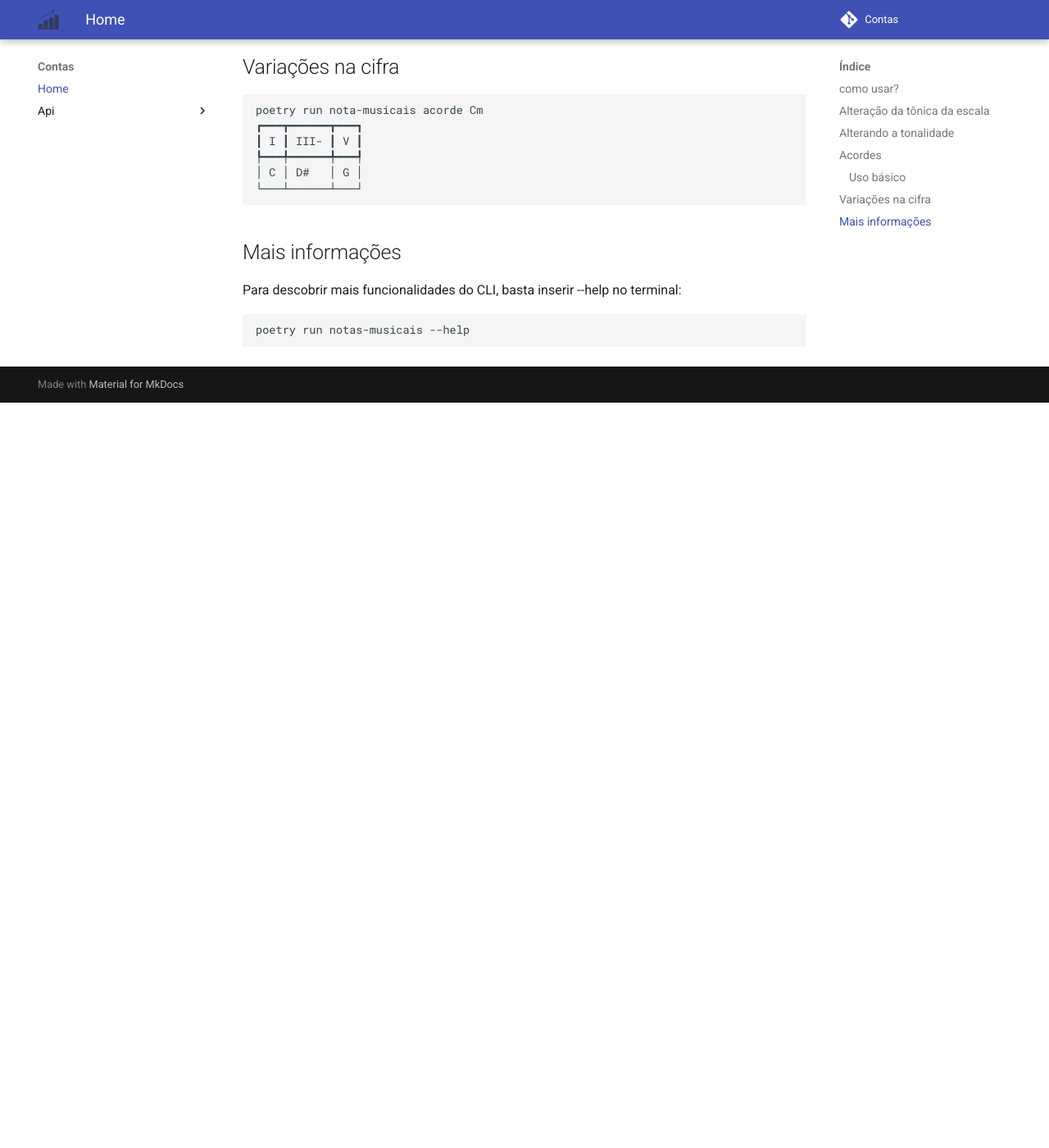
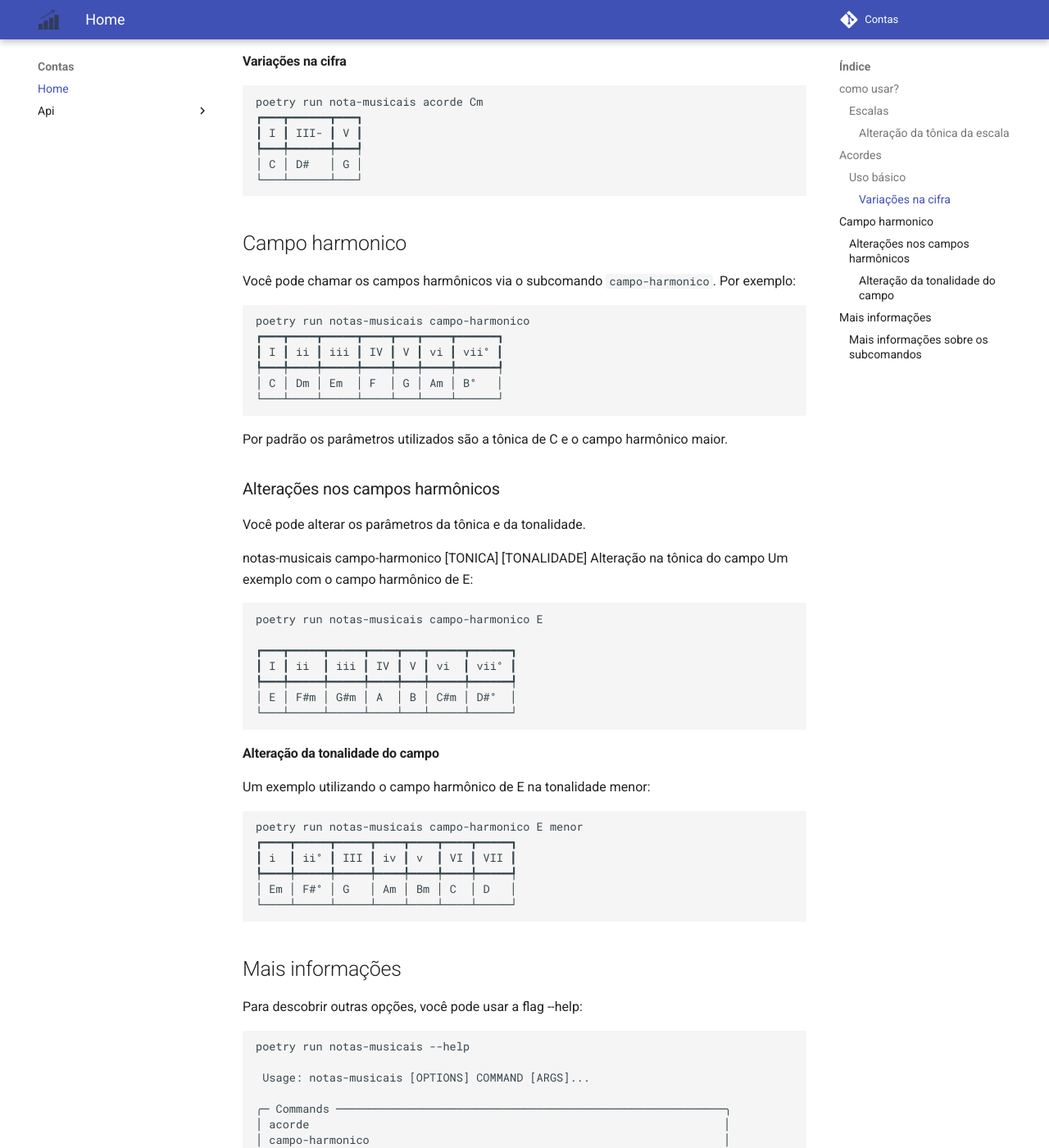
Before and after one commit to johonnes/music-notas, an MkDocs documentation site: the page built from docs/index.md, in a window 1280 px wide and 1400 px high, scrolled down 1884 px. Shown: the whole window at 82% size. Built offline with MkDocs 1.6.1 and Material for MkDocs 9.7.7, drawn with Linux system fonts in a browser that asks for light colours; comment, search, counter and statistics services are not loaded; before the commit the page ends 2375 px from its top, so only the background shows below that; some of the changed text lies outside the part shown.

Commit message:
melhorando a documentação

````diff
--- a/docs/index.md
+++ b/docs/index.md
@@ -1,11 +1,14 @@
 ![logo do projeto](assets/logo.png){width="300" .center}
+
 # Notas musicais
 
 Notas musicais é um CLI para ajudar na formação de escalas, acordes e campos harmônicos.
 Toda a aplicação é baseada em um comando chamado `notas-musicais`. Esse comando tem um subcomando relacionado a cada ação que a aplicação pode realizar. Como `escalas`, `acordes` e `campo-harmonico`
 
+## como usar?
 
-### como usar?
+### Escalas
+
 Você pode chamar as escalas via linha de comando. Por exemplo:
 
 ```bash
@@ -19,7 +22,8 @@ Retornando os graus correspondentes as notas.
 │ C │ D  │ E   │ F  │ G │ A  │ B   │
 └───┴────┴─────┴────┴───┴────┴─────┘
 ```
-### Alteração da tônica da escala
+
+#### Alteração da tônica da escala
 
 O primeiro parâmetro do CLI é a tônica da escala que deseja exibir. Desta forma você pode alterar a escala retornada. Por exemplo, a escala de `F`:
 
@@ -34,7 +38,8 @@ resultado
 │ F │ G  │ A   │ A# │ C │ D  │ E   │
 └───┴────┴─────┴────┴───┴────┴─────┘
 ```
-### Alterando a tonalidade
+
+ ##### Alterando a tonalidade
 
 Você pode alterar a tonalidade de maior para menor, acrescentando o segundo parâmetro do CLI. Por exemplo, a escala de `G`maior:
 
@@ -52,7 +57,7 @@ resultado
 
 ## Acordes
 
-#### Uso básico
+### Uso básico
 
 ```bash
 poetry run notas-musicais acorde
@@ -62,7 +67,8 @@ poetry run notas-musicais acorde
 │ C │ E   │ G │
 └───┴─────┴───┘
 ```
-## Variações na cifra
+
+#### Variações na cifra
 
 ```bash
 poetry run nota-musicais acorde Cm
@@ -73,10 +79,83 @@ poetry run nota-musicais acorde Cm
 └───┴──────┴───┘
 ```
 
+## Campo harmonico
+
+Você pode chamar os campos harmônicos via o subcomando `campo-harmonico`. Por exemplo:
+
+```bash
+poetry run notas-musicais campo-harmonico
+┏━━━┳━━━━┳━━━━━┳━━━━┳━━━┳━━━━┳━━━━━━┓
+┃ I ┃ ii ┃ iii ┃ IV ┃ V ┃ vi ┃ vii° ┃
+┡━━━╇━━━━╇━━━━━╇━━━━╇━━━╇━━━━╇━━━━━━┩
+│ C │ Dm │ Em  │ F  │ G │ Am │ B°   │
+└───┴────┴─────┴────┴───┴────┴──────┘
+```
+
+Por padrão os parâmetros utilizados são a tônica de C e o campo harmônico maior.
+
+### Alterações nos campos harmônicos
+
+Você pode alterar os parâmetros da tônica e da tonalidade.
+
+notas-musicais campo-harmonico [TONICA] [TONALIDADE]
+Alteração na tônica do campo
+Um exemplo com o campo harmônico de E:
+
+```bash
+poetry run notas-musicais campo-harmonico E
+
+┏━━━┳━━━━━┳━━━━━┳━━━━┳━━━┳━━━━━┳━━━━━━┓
+┃ I ┃ ii  ┃ iii ┃ IV ┃ V ┃ vi  ┃ vii° ┃
+┡━━━╇━━━━━╇━━━━━╇━━━━╇━━━╇━━━━━╇━━━━━━┩
+│ E │ F#m │ G#m │ A  │ B │ C#m │ D#°  │
+└───┴─────┴─────┴────┴───┴─────┴──────┘
+```
+
+#### Alteração da tonalidade do campo
+
+Um exemplo utilizando o campo harmônico de E na tonalidade menor:
+
+```bash
+poetry run notas-musicais campo-harmonico E menor
+┏━━━━┳━━━━━┳━━━━━┳━━━━┳━━━━┳━━━━┳━━━━━┓
+┃ i  ┃ ii° ┃ III ┃ iv ┃ v  ┃ VI ┃ VII ┃
+┡━━━━╇━━━━━╇━━━━━╇━━━━╇━━━━╇━━━━╇━━━━━┩
+│ Em │ F#° │ G   │ Am │ Bm │ C  │ D   │
+└────┴─────┴─────┴────┴────┴────┴─────┘
+```
+
 ## Mais informações
 
-Para descobrir mais funcionalidades do CLI, basta inserir --help no terminal:
+Para descobrir outras opções, você pode usar a flag --help:
 
 ```bash
 poetry run notas-musicais --help
+
+ Usage: notas-musicais [OPTIONS] COMMAND [ARGS]...
+
+╭─ Commands ──────────────────────────────────────────────────────────╮
+│ acorde                                                              │
+│ campo-harmonico                                                     │
+│ escala                                                              │
+╰─────────────────────────────────────────────────────────────────────╯
 ```
+
+### Mais informações sobre os subcomandos
+
+As informações sobre os subcomandos podem ser acessadas usando a flag --help após o nome do parâmetro. Um exemplo do uso do help nos campos harmônicos:
+
+```bash
+poetry run notas-musicais --help
+ Usage: notas-musicais campo-harmonico [OPTIONS] [TONICA] [TONALIDADE]
+
+╭─ Arguments ─────────────────────────────────────────────────────────╮
+│   tonica          [TONICA]      Tônica do campo harmônico           │
+│                                 [default: c]                        │
+│   tonalidade      [TONALIDADE]  Tonalidade do campo harmônico       │
+│                                 [default: maior]                    │
+╰─────────────────────────────────────────────────────────────────────╯
+╭─ Options ───────────────────────────────────────────────────────────╮
+│ --help          Show this message and exit.                         │
+╰─────────────────────────────────────────────────────────────────────╯
+```
````
Also changed, not shown: README.md (+112 -9 lines), docs/api/campo_harmonico.md (added, +1 -0 lines).
